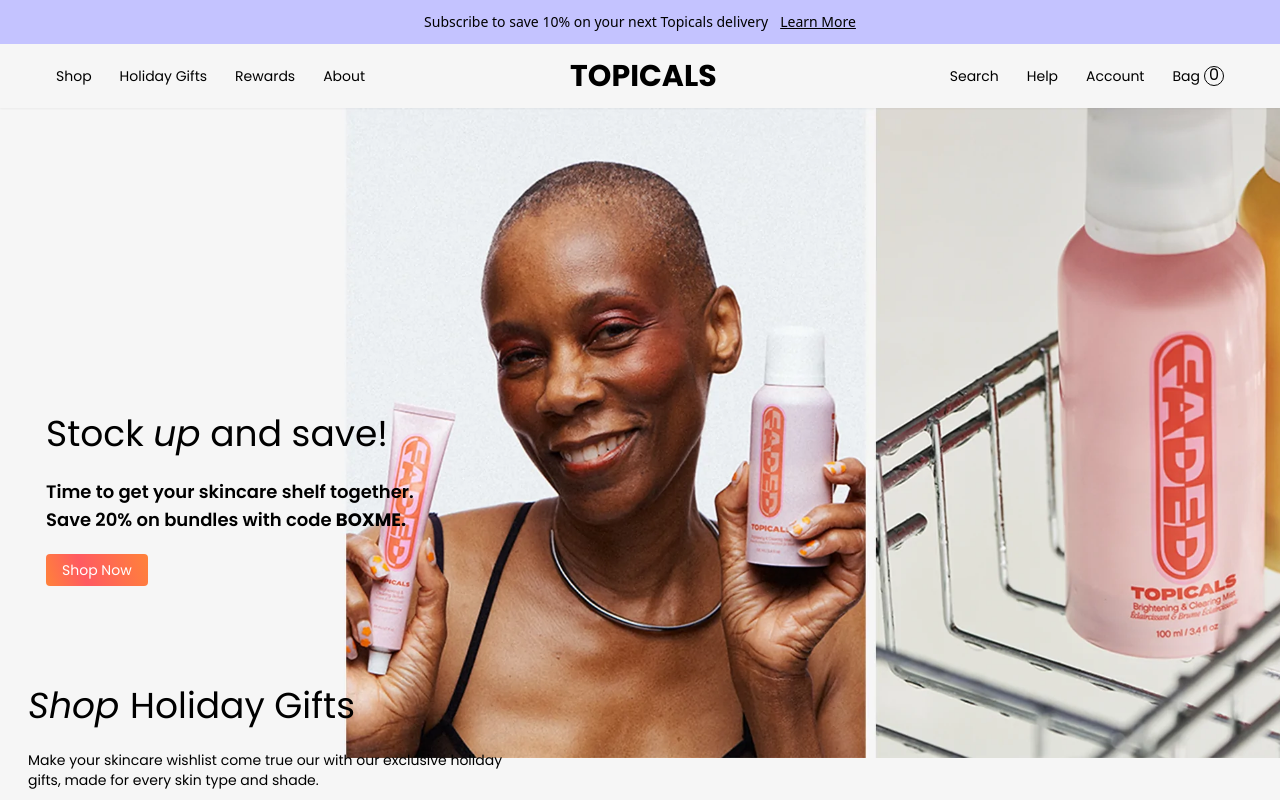
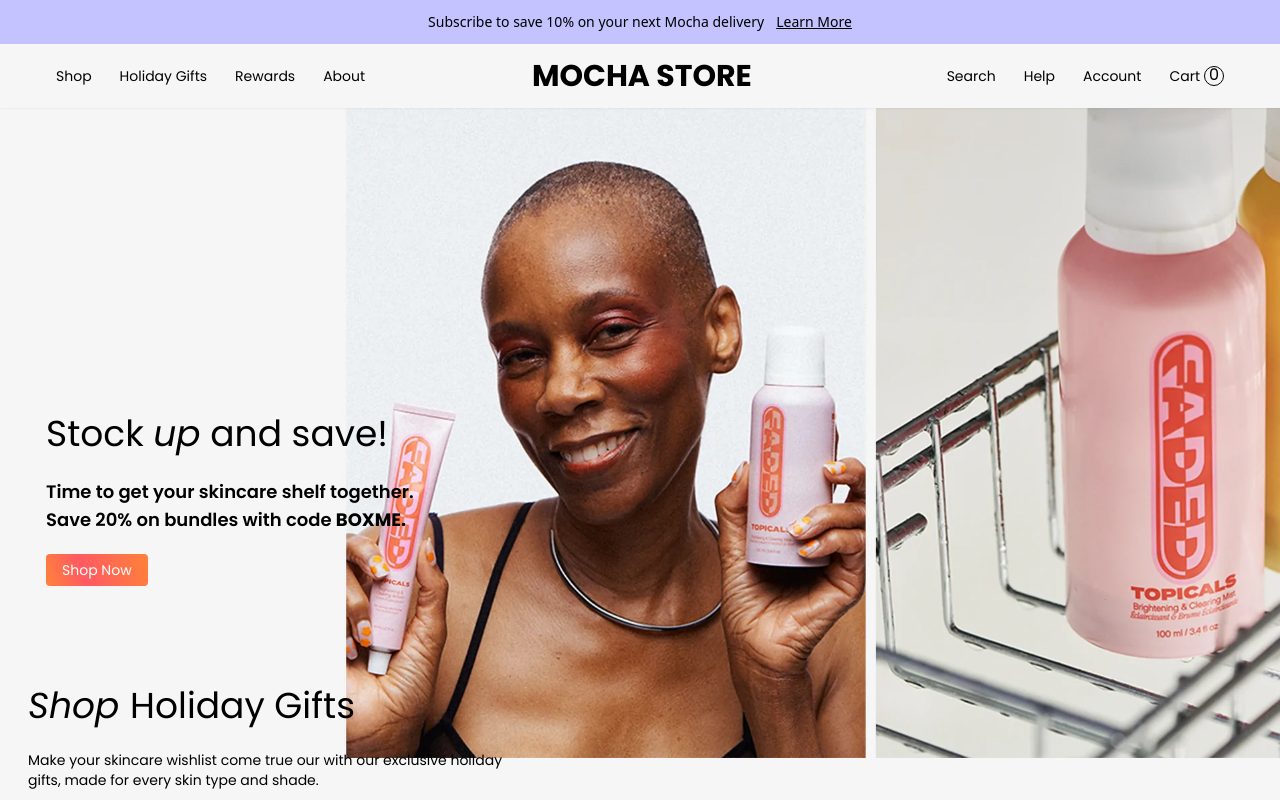
Before and after one commit to Demiladeala/topicals-clone, a Next.js app: page / in a window 1280 px wide. Shown: the top 800 px of the page. Built offline with nearby package versions, Linux system fonts and the light colour scheme.

Commit message:
Changed "Bag" to "Cart"

```diff
--- a/components/Navbar.js
+++ b/components/Navbar.js
@@ -10,7 +10,7 @@
     return (
         <>
         <div className="sticky top-0 z-50 shadow-sm w-full">
-            <div className=' z-100 w-full px-2 py-3 text-center text-sm bg-[#c4c3ff] font-sans'><p>Subscribe to save 10% on your next Topicals delivery<a className="text-sm ml-3 underline">Learn More</a></p></div>
+            <div className=' z-100 w-full px-2 py-3 text-center text-sm bg-[#c4c3ff] font-sans'><p>Subscribe to save 10% on your next Mocha delivery<a className="text-sm ml-3 underline">Learn More</a></p></div>
             <div className="flex w-full h-16 justify-between items-center px-14 navbar bg-[#f6f6f6] sm:justify-between">
                 <div className="w-8 lg:hidden">
                     <div className=" cursor-pointer relative right-5"><HiOutlineMenu className="w-full text-6xl text-gray-700"/></div>
@@ -21,13 +21,13 @@
                     <li className=" ml-7 text-sm">Rewards</li>
                     <li className=" ml-7 text-sm">About</li>
                 </div>
-                <h1 className="font-bold text-3xl">TOPICALS</h1>
+                <h1 className="font-bold text-3xl">MOCHA STORE</h1>
 
                 <div className="flex">
                     <div className=" text-black ml-7 text-sm hidden md:flex visible"><li>Search</li></div>
                     <li className="ml-7 text-sm cursor-pointer">Help</li>
                     <li className="ml-7 text-sm hidden md:flex visible">Account</li>
-                    <li className="ml-7 text-sm hidden md:flex visible">Bag</li>
+                    <li className="ml-7 text-sm hidden md:flex visible">Cart</li>
                     <div className="border-solid border border-black
                     w-5 h-5 rounded-full text-center ml-1 cursor-pointer"><span className="relative bottom-1">0</span></div>
 
```
